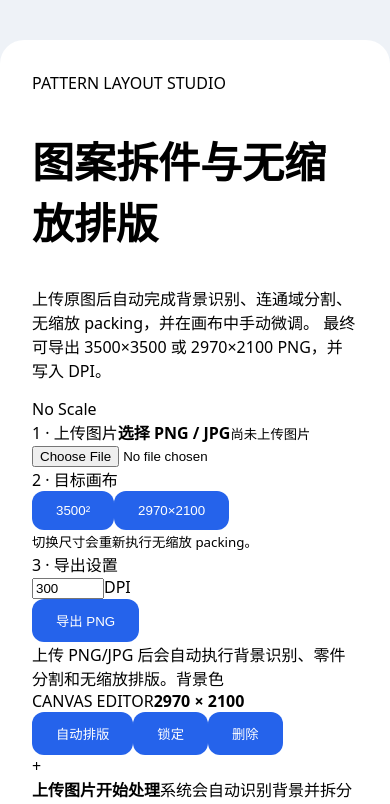
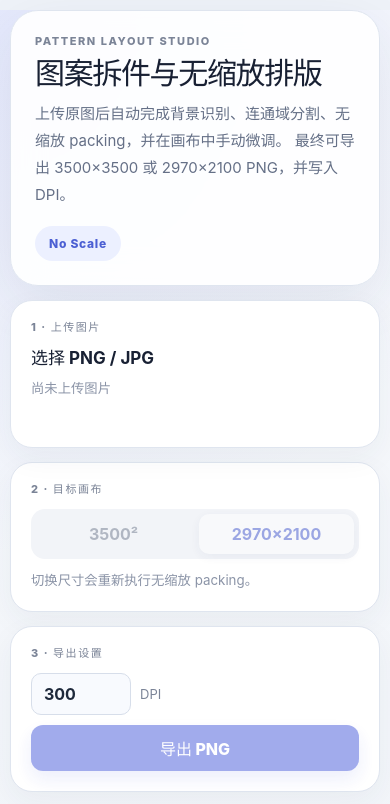
Before and after one commit to invoidstar/pattern-layout-studio, a React (Vite) app: page / in a window 390 px wide. Shown: the top 804 px of the page. Built offline with nearby package versions, Linux system fonts and the light colour scheme.

Commit message:
Polish responsive canvas editor UI

```diff
--- a/src/style.css
+++ b/src/style.css
@@ -1 +1,137 @@
-body{font-family:system-ui;background:#eef2f7;margin:0}main{max-width:1000px;margin:40px auto;background:white;padding:32px;border-radius:24px}h1{font-size:42px}button{padding:12px 24px;border:0;border-radius:12px;background:#2563eb;color:white;cursor:pointer}img{max-width:100%;border:1px solid #ddd;margin-top:20px}
+:root{
+  font-family:Inter,ui-sans-serif,system-ui,-apple-system,BlinkMacSystemFont,"Segoe UI",sans-serif;
+  color:#182033;
+  background:#eef2f8;
+  font-synthesis:none;
+}
+*{box-sizing:border-box}
+body{margin:0;min-width:320px;min-height:100vh;background:
+  radial-gradient(circle at top left,rgba(92,112,255,.12),transparent 30%),
+  linear-gradient(180deg,#f7f9fc 0,#edf1f7 100%)}
+button,input{font:inherit}
+button{cursor:pointer}
+button:disabled{cursor:not-allowed;opacity:.45}
+.app-shell{width:min(1500px,calc(100% - 36px));margin:28px auto 42px}
+.hero{
+  display:flex;align-items:flex-start;justify-content:space-between;gap:32px;
+  padding:34px 38px;border:1px solid #dfe5ef;border-radius:28px;background:rgba(255,255,255,.9);
+  box-shadow:0 18px 55px rgba(38,51,77,.08);backdrop-filter:blur(16px)
+}
+.eyebrow,.control-label{
+  display:block;font-size:11px;line-height:1.2;font-weight:800;letter-spacing:.14em;color:#7b8497
+}
+.hero h1{margin:10px 0 12px;font-size:clamp(30px,4vw,50px);letter-spacing:-.045em;line-height:1}
+.hero p{max-width:820px;margin:0;color:#657087;font-size:15px;line-height:1.8}
+.hero-badge{
+  flex:0 0 auto;padding:10px 14px;border-radius:999px;background:#ecf0ff;color:#4b5fd3;
+  font-weight:800;font-size:12px;letter-spacing:.06em
+}
+.control-grid{display:grid;grid-template-columns:1.2fr 1fr 1fr;gap:14px;margin-top:14px}
+.upload-card,.control-card{
+  min-height:148px;border:1px solid #dfe5ef;border-radius:22px;background:#fff;padding:20px;
+  box-shadow:0 10px 30px rgba(38,51,77,.05)
+}
+.upload-card{position:relative;display:flex;flex-direction:column;gap:10px;cursor:pointer}
+.upload-card:hover{border-color:#aeb9ff}
+.upload-card input{position:absolute;inset:0;opacity:0;cursor:pointer}
+.upload-card strong,.control-card strong{font-size:17px}
+.upload-card small,.control-card small{color:#8b94a7;line-height:1.5}
+.segmented{
+  display:grid;grid-template-columns:1fr 1fr;gap:8px;margin:13px 0 10px;padding:5px;
+  border-radius:14px;background:#f2f4f8
+}
+.segmented button,.toolbar button{
+  border:0;border-radius:10px;background:transparent;padding:10px 12px;color:#626d82;font-weight:700
+}
+.segmented button.active{background:#fff;color:#3147c9;box-shadow:0 3px 12px rgba(55,72,126,.12)}
+.dpi-row{display:flex;align-items:center;gap:9px;margin:12px 0 10px}
+.dpi-row input{
+  width:100px;border:1px solid #d7deea;border-radius:10px;padding:10px 12px;background:#f8fafe;color:#1e293b;font-weight:700
+}
+.dpi-row span{color:#7b8497;font-size:13px}
+.primary{
+  width:100%;border:0;border-radius:12px;padding:11px 14px;background:#3147d7;color:#fff;font-weight:800;
+  box-shadow:0 8px 18px rgba(49,71,215,.2)
+}
+.status-row{
+  display:flex;align-items:center;gap:10px;min-height:52px;margin:14px 0;padding:0 16px;
+  border:1px solid #dfe5ef;border-radius:16px;background:rgba(255,255,255,.8);color:#667085;font-size:13px
+}
+.status-dot{width:8px;height:8px;border-radius:50%;background:#33b56d;box-shadow:0 0 0 4px rgba(51,181,109,.12)}
+.spacer{flex:1}
+.background-chip,.warning-chip{
+  display:inline-flex;align-items:center;gap:7px;padding:6px 9px;border-radius:999px;background:#f2f4f8;color:#5d6678;font-weight:700
+}
+.background-chip i{width:13px;height:13px;border:1px solid #cdd4df;border-radius:50%}
+.warning-chip{background:#fff3d6;color:#946200}
+.workspace{display:grid;grid-template-columns:minmax(0,1fr) 310px;gap:14px}
+.canvas-panel,.parts-panel{
+  min-width:0;border:1px solid #dfe5ef;border-radius:24px;background:#fff;overflow:hidden;
+  box-shadow:0 12px 34px rgba(38,51,77,.05)
+}
+.panel-heading{display:flex;align-items:center;justify-content:space-between;gap:14px;padding:18px 20px;border-bottom:1px solid #edf0f5}
+.panel-heading strong{display:block;margin-top:5px;font-size:15px}
+.toolbar{display:flex;gap:6px}
+.toolbar button{background:#f4f6fa}
+.toolbar button:hover:not(:disabled){background:#e9edf5}
+.toolbar .danger{color:#b54747}
+.canvas-stage{
+  min-height:620px;display:flex;align-items:center;justify-content:center;padding:26px;
+  background:
+    linear-gradient(45deg,#f6f7fa 25%,transparent 25%) 0 0/22px 22px,
+    linear-gradient(45deg,transparent 75%,#f6f7fa 75%) 0 0/22px 22px,
+    linear-gradient(45deg,transparent 75%,#f6f7fa 75%) 11px -11px/22px 22px,
+    linear-gradient(45deg,#f6f7fa 25%,#fff 25%) 11px 11px/22px 22px
+}
+.editor-canvas{
+  display:block;max-width:100%;max-height:600px;border:1px solid #ccd4e0;border-radius:6px;
+  box-shadow:0 18px 45px rgba(33,41,57,.16);touch-action:none;cursor:grab;background:#aaa
+}
+.editor-canvas:active{cursor:grabbing}
+.empty-state{
+  width:min(520px,90%);min-height:280px;border:1px dashed #cbd3df;border-radius:22px;
+  display:flex;flex-direction:column;align-items:center;justify-content:center;gap:9px;color:#8b94a7;background:rgba(255,255,255,.72)
+}
+.empty-state strong{color:#485266}
+.empty-icon{
+  width:46px;height:46px;border-radius:15px;background:#eef1ff;color:#5365d7;
+  display:grid;place-items:center;font-size:28px;font-weight:300
+}
+.canvas-help{padding:12px 18px;border-top:1px solid #edf0f5;color:#8b94a7;font-size:12px}
+.parts-panel{display:flex;flex-direction:column;max-height:760px}
+.parts-list{padding:10px;overflow:auto}
+.part-row{
+  width:100%;display:grid;grid-template-columns:54px 1fr auto;align-items:center;gap:10px;
+  border:1px solid transparent;border-radius:14px;background:transparent;padding:9px;text-align:left;color:#313a4c
+}
+.part-row:hover{background:#f6f8fb}
+.part-row.selected{border-color:#b8c3ff;background:#f1f3ff}
+.part-row img{
+  width:54px;height:54px;object-fit:contain;border-radius:10px;border:1px solid #e1e6ee;
+  background:linear-gradient(45deg,#f3f4f7 25%,#fff 25%,#fff 75%,#f3f4f7 75%) 0 0/12px 12px
+}
+.part-row span{min-width:0}
+.part-row strong,.part-row small{display:block;overflow:hidden;text-overflow:ellipsis;white-space:nowrap}
+.part-row small{margin-top:4px;color:#9098a8;font-size:11px}
+.part-row em{font-style:normal;font-size:9px;font-weight:900;letter-spacing:.08em;color:#8c96a8}
+.parts-empty{padding:40px 12px;text-align:center;color:#a0a7b5;font-size:13px}
+footer{display:flex;justify-content:space-between;gap:16px;padding:18px 4px 0;color:#98a0af;font-size:11px}
+@media (max-width:1080px){
+  .control-grid{grid-template-columns:1fr 1fr}
+  .upload-card{grid-column:1/-1}
+  .workspace{grid-template-columns:1fr}
+  .parts-panel{max-height:420px}
+}
+@media (max-width:680px){
+  .app-shell{width:min(100% - 20px,1500px);margin:10px auto 28px}
+  .hero{padding:24px;display:block}
+  .hero-badge{display:inline-block;margin-top:18px}
+  .control-grid{grid-template-columns:1fr}
+  .upload-card{grid-column:auto}
+  .status-row{align-items:flex-start;flex-wrap:wrap;padding:14px}
+  .spacer{display:none}
+  .panel-heading{align-items:flex-start;flex-direction:column}
+  .toolbar{width:100%;flex-wrap:wrap}
+  .canvas-stage{min-height:380px;padding:12px}
+  footer{flex-direction:column}
+}
```
